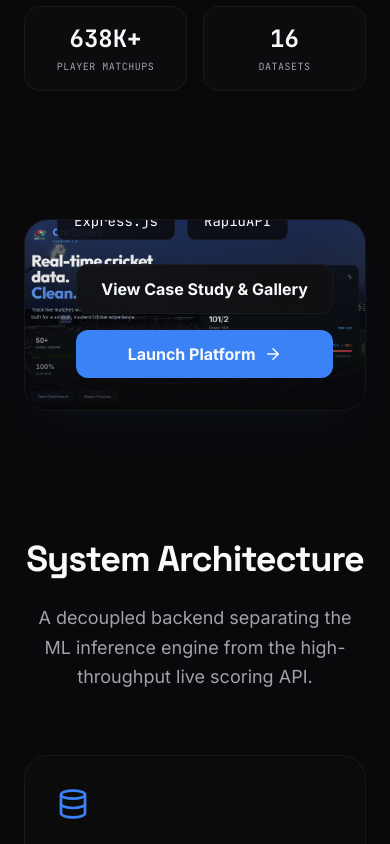
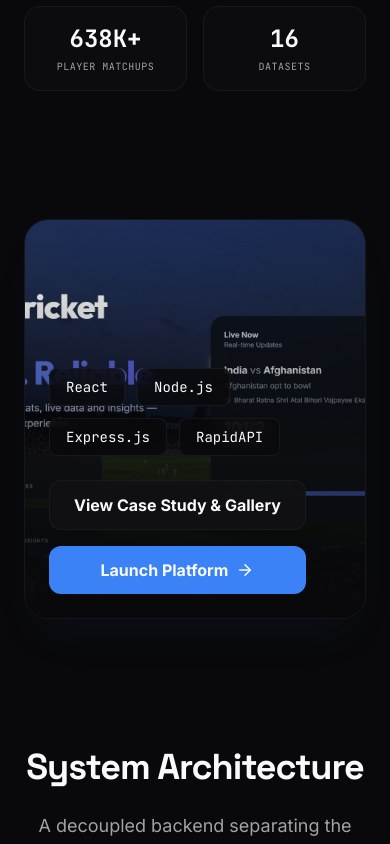
Before and after one commit to Vaibhav-1819/vaibhav-portfolio, a Next.js app: page / in a window 390 px wide. Shown: the part 1540-2384 px from the top of the page. Built offline with nearby package versions, Linux system fonts and the light colour scheme; no server answers.

Commit message:
Fix: improve mobile layout of FeaturedBuild and TOC visibility on blog pages

```diff
--- a/components/layout/BlogLayoutClient.tsx
+++ b/components/layout/BlogLayoutClient.tsx
@@ -4,6 +4,7 @@ import { motion, useScroll, useSpring } from "framer-motion";
 import { ArrowLeft } from "lucide-react";
 import { useEffect, useState, ReactNode } from "react";
 import Link from "next/link";
+import { usePathname } from "next/navigation";
 
 interface TOCItem {
   id: string;
@@ -12,6 +13,8 @@ interface TOCItem {
 }
 
 export function BlogLayoutClient({ children }: { children: ReactNode }) {
+  const pathname = usePathname();
+  const isIndex = pathname === "/blog";
   const { scrollYProgress } = useScroll();
   const scaleX = useSpring(scrollYProgress, {
     stiffness: 100,
@@ -23,9 +26,14 @@ export function BlogLayoutClient({ children }: { children: ReactNode }) {
   const [headings, setHeadings] = useState<TOCItem[]>([]);
 
   useEffect(() => {
+    if (isIndex) {
+      setHeadings([]);
+      return;
+    }
+
     // Query all h2 tags inside the main content area after mount
     // setTimeout ensures the MDX components have rendered
-    setTimeout(() => {
+    const timeout = setTimeout(() => {
       const elements = Array.from(document.querySelectorAll("main h2, main h3"));
 
       const items: TOCItem[] = elements.map((elem) => ({
@@ -61,8 +69,10 @@ export function BlogLayoutClient({ children }: { children: ReactNode }) {
       return () => {
         window.removeEventListener("scroll", observerCallback);
       };
-    }, 200);
-  }, []);
+    }, 400); // Slightly longer timeout to allow page transition content to render
+
+    return () => clearTimeout(timeout);
+  }, [pathname, isIndex]);
 
   return (
     <div className="relative w-full">
@@ -99,7 +109,8 @@ export function BlogLayoutClient({ children }: { children: ReactNode }) {
         </main>
 
         {/* Floating Table of Contents (Desktop Only) */}
-        <aside className="hidden xl:block w-64 shrink-0 relative py-32">
+        {!isIndex && (
+          <aside className="hidden xl:block w-64 shrink-0 relative py-32">
           <div className="sticky top-32">
             <h4 className="font-mono text-xs text-muted uppercase tracking-widest mb-6 flex items-center gap-2">
               <span className="w-1.5 h-1.5 rounded-full bg-primary/50"></span>
@@ -133,6 +144,7 @@ export function BlogLayoutClient({ children }: { children: ReactNode }) {
             </div>
           </div>
         </aside>
+        )}
 
       </div>
     </div>
--- a/components/sections/FeaturedBuild.tsx
+++ b/components/sections/FeaturedBuild.tsx
@@ -60,12 +60,12 @@ export function FeaturedBuild() {
         {/* Massive Hero Image */}
         <ScrollReveal
             y={40}
-            className="relative rounded-3xl overflow-hidden border border-border/50 shadow-2xl shadow-primary/5 w-full aspect-[16/9]"
+            className="relative rounded-3xl overflow-hidden border border-border/50 shadow-2xl shadow-primary/5 w-full min-h-[400px] sm:min-h-[500px] md:aspect-[16/9] md:min-h-0"
           >
           <Image src="/images/cricsphere_landing.webp" alt="CricSphere Dashboard" fill className="object-cover" priority sizes="(max-width: 768px) 100vw, (max-width: 1200px) 90vw, 1200px" />
-          <div className="absolute inset-0 bg-gradient-to-t from-background/80 via-background/20 to-transparent" />
+          <div className="absolute inset-0 bg-gradient-to-t from-background/90 via-background/40 to-transparent" />
 
-          <div className="absolute bottom-0 left-0 right-0 p-8 md:p-12 flex flex-col md:flex-row items-end justify-between gap-6 z-10">
+          <div className="absolute bottom-0 left-0 right-0 p-6 md:p-12 flex flex-col md:flex-row items-start md:items-end justify-between gap-6 z-10 w-full">
             <div className="flex flex-wrap gap-3">
               {cricsphere.technologies.map(tech => (
                 <span key={tech} className="px-4 py-2 bg-background/80 backdrop-blur-md border border-border/50 rounded-lg text-sm font-mono text-secondary">
```
